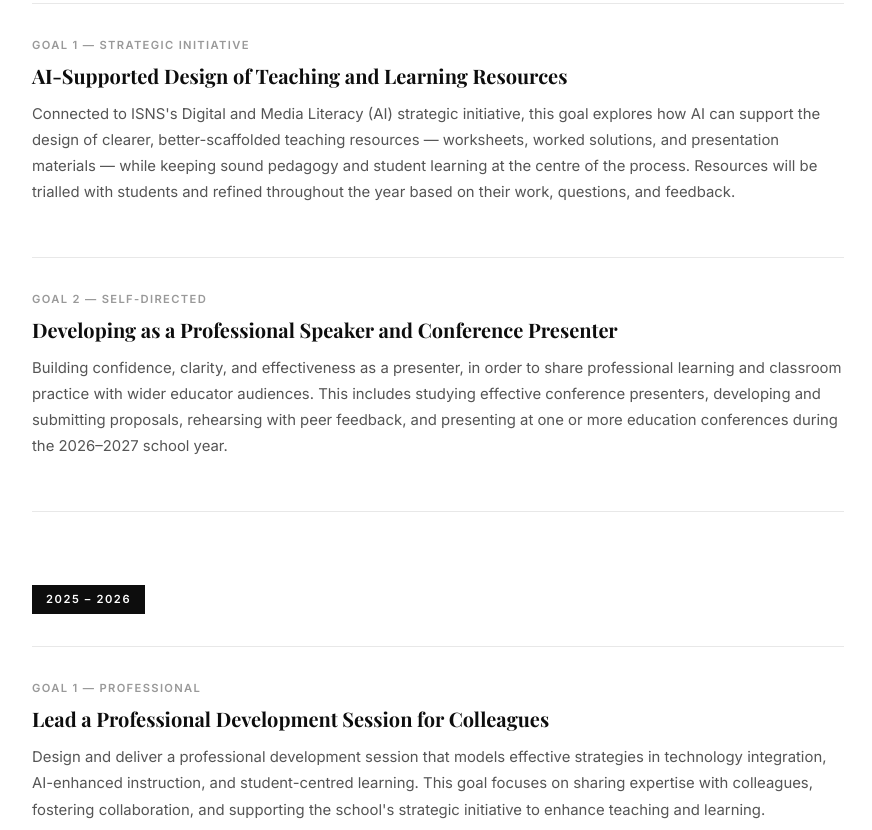
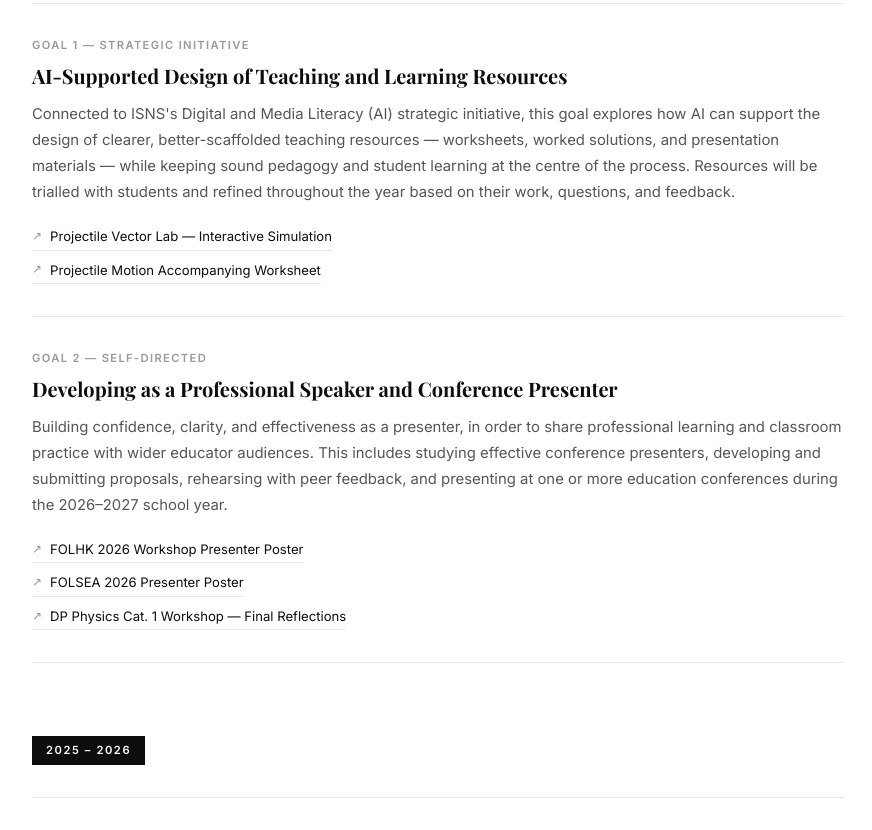
Before and after one commit to aminabubakar/portfolio, a plain HTML site: page goals.html in a window 1280 px wide. Shown: the part 594-1424 px from the top of the page, without its empty margins (202-1074 px from the left). Drawn offline with nearby package versions, Linux system fonts and the light colour scheme.

```diff
--- a/goals.html
+++ b/goals.html
@@ -175,12 +175,21 @@
       <div class="goal-number">Goal 1 — Strategic Initiative</div>
       <div class="goal-title">AI-Supported Design of Teaching and Learning Resources</div>
       <p class="goal-desc">Connected to ISNS's Digital and Media Literacy (AI) strategic initiative, this goal explores how AI can support the design of clearer, better-scaffolded teaching resources — worksheets, worked solutions, and presentation materials — while keeping sound pedagogy and student learning at the centre of the process. Resources will be trialled with students and refined throughout the year based on their work, questions, and feedback.</p>
+      <div class="goal-links">
+        <a class="goal-link" href="documents/goals-projectile-vector-lab-2627.html" target="_blank">Projectile Vector Lab — Interactive Simulation</a>
+        <a class="goal-link" href="documents/goals-projectile-worksheet-2627.pdf" target="_blank">Projectile Motion Accompanying Worksheet</a>
+      </div>
     </div>
 
     <div class="goal">
       <div class="goal-number">Goal 2 — Self-Directed</div>
       <div class="goal-title">Developing as a Professional Speaker and Conference Presenter</div>
       <p class="goal-desc">Building confidence, clarity, and effectiveness as a presenter, in order to share professional learning and classroom practice with wider educator audiences. This includes studying effective conference presenters, developing and submitting proposals, rehearsing with peer feedback, and presenting at one or more education conferences during the 2026–2027 school year.</p>
+      <div class="goal-links">
+        <a class="goal-link" href="documents/goals-folhk-2026-poster.jpeg" target="_blank">FOLHK 2026 Workshop Presenter Poster</a>
+        <a class="goal-link" href="documents/goals-folsea-2026-poster.jpeg" target="_blank">FOLSEA 2026 Presenter Poster</a>
+        <a class="goal-link" href="documents/goals-physics-cat1-reflections-2026.pdf" target="_blank">DP Physics Cat. 1 Workshop — Final Reflections</a>
+      </div>
     </div>
   </div>
 
```
